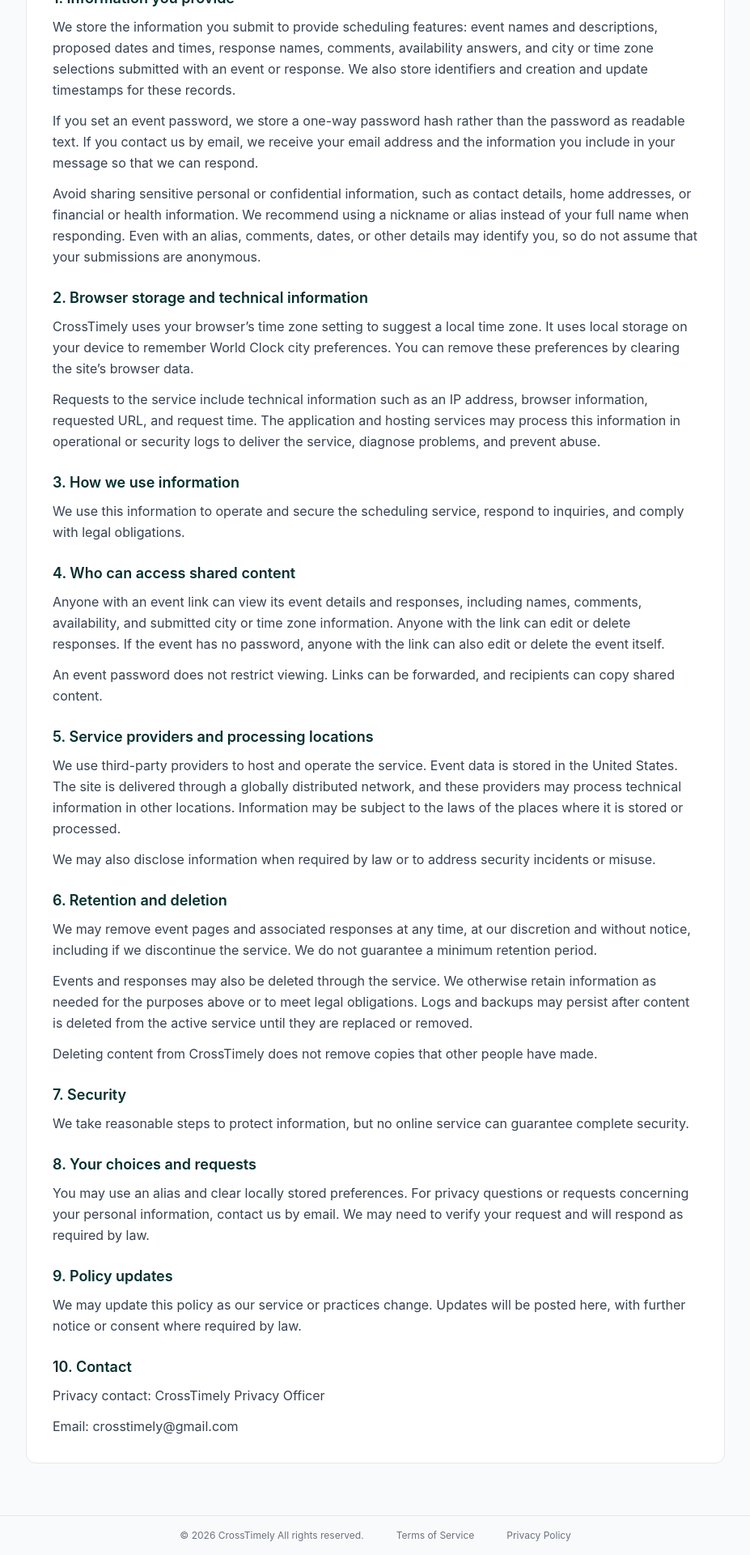
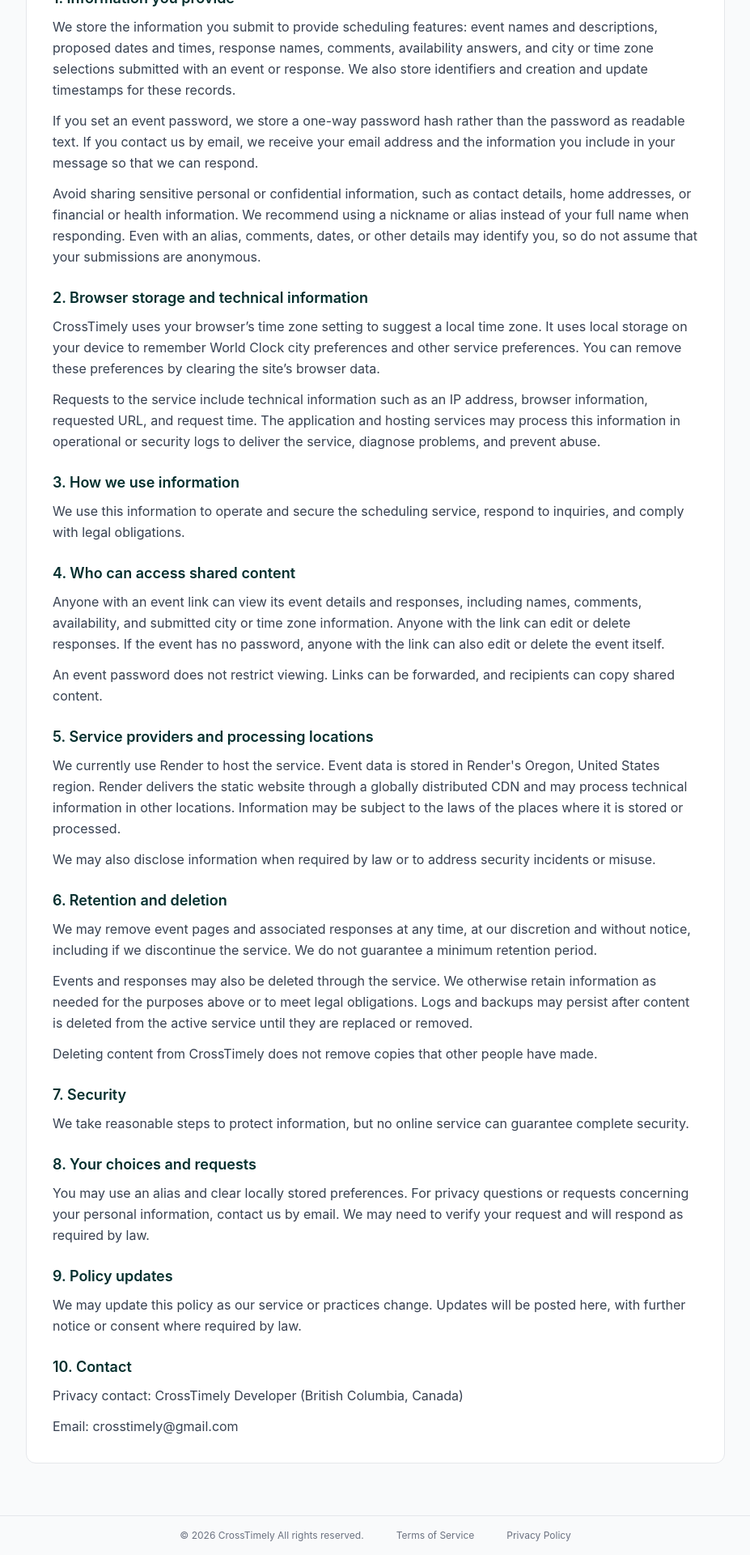
Before and after one commit to masuyama13/scheduling-polls, a React (Vite) app in the folder frontend/: page /privacy in a window 1280 px wide. Shown: the part 247-2167 px from the top of the page at 81% size, without its empty margins (176-1103 px from the left). Built offline with nearby package versions, Linux system fonts and the light colour scheme; no server answers.

Commit message:
Update privacy policy

```diff
--- a/frontend/src/pages/PrivacyPolicyPage.tsx
+++ b/frontend/src/pages/PrivacyPolicyPage.tsx
@@ -7,8 +7,6 @@ export default function PrivacyPolicyPage() {
       <SeoMetadata title="Privacy Policy" description={`Privacy information for ${SERVICE_NAME}.`} path="/privacy" />
       <section className="rounded-xl border border-border-subtle bg-surface-panel p-6 sm:p-8">
         <h1 className="text-2xl font-bold sm:text-3xl">Privacy Policy</h1>
-        {/* Before release, confirm hosting providers, processing locations, log and backup retention,
-            and any analytics configuration. Update this policy to match the deployed service. */}
         <div className="mt-6 space-y-6 leading-relaxed text-content-secondary [&_h2]:mb-2 [&_h2]:text-lg [&_h2]:font-semibold [&_h2]:text-content-primary [&_p+p]:mt-3">
           <p>This policy explains how we collect, use, store, and share information when you use {SERVICE_NAME}.</p>
           <section>
@@ -35,8 +33,8 @@ export default function PrivacyPolicyPage() {
             <h2>2. Browser storage and technical information</h2>
             <p>
               {SERVICE_NAME} uses your browser’s time zone setting to suggest a local time zone. It uses local storage
-              on your device to remember World Clock city preferences. You can remove these preferences by clearing the
-              site’s browser data.
+              on your device to remember World Clock city preferences and other service preferences. You can remove
+              these preferences by clearing the site’s browser data.
             </p>
             <p>
               Requests to the service include technical information such as an IP address, browser information,
@@ -66,8 +64,8 @@ export default function PrivacyPolicyPage() {
           <section>
             <h2>5. Service providers and processing locations</h2>
             <p>
-              We use third-party providers to host and operate the service. Event data is stored in the United States.
-              The site is delivered through a globally distributed network, and these providers may process technical
+              We currently use Render to host the service. Event data is stored in Render&apos;s Oregon, United States
+              region. Render delivers the static website through a globally distributed CDN and may process technical
               information in other locations. Information may be subject to the laws of the places where it is stored or
               processed.
             </p>
@@ -109,7 +107,7 @@ export default function PrivacyPolicyPage() {
           </section>
           <section>
             <h2>10. Contact</h2>
-            <p>Privacy contact: {SERVICE_NAME} Privacy Officer</p>
+            <p>Privacy contact: {SERVICE_NAME} Developer (British Columbia, Canada)</p>
             <p>Email: crosstimely@gmail.com</p>
           </section>
         </div>
```
